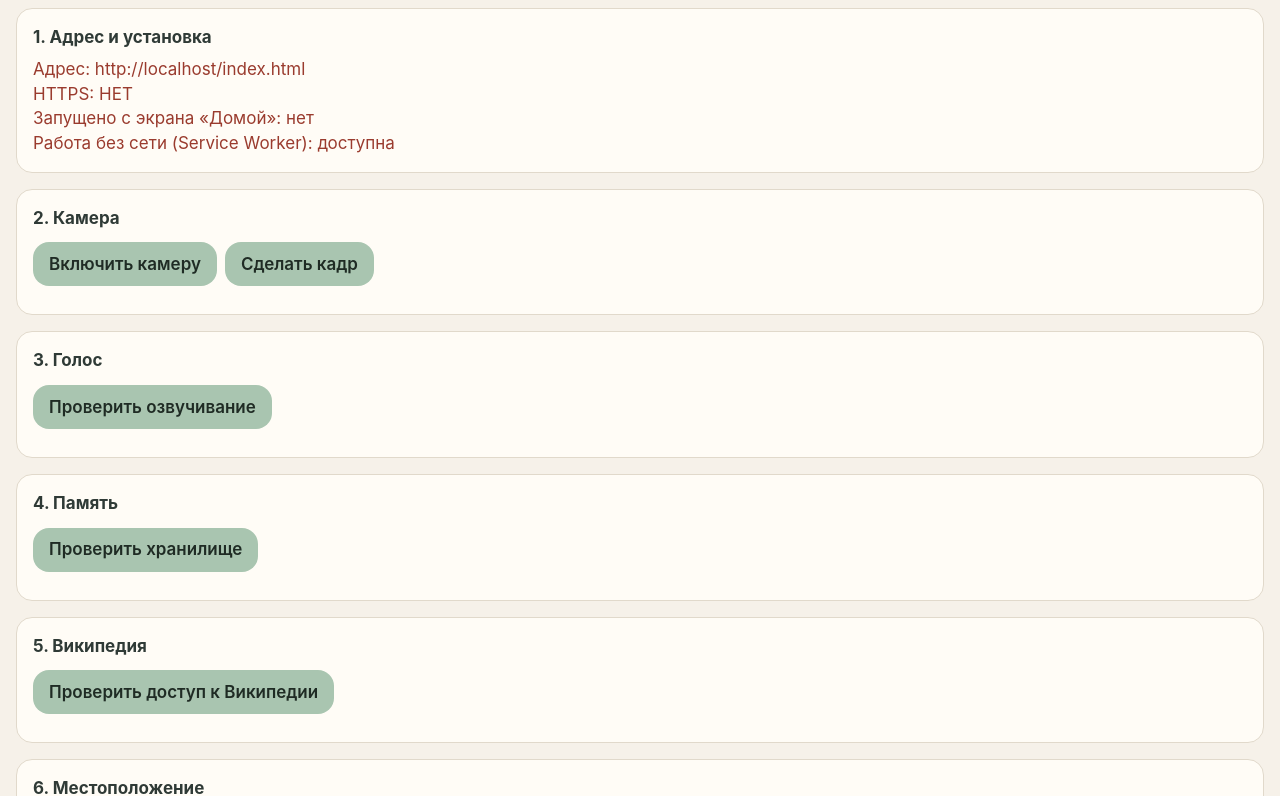
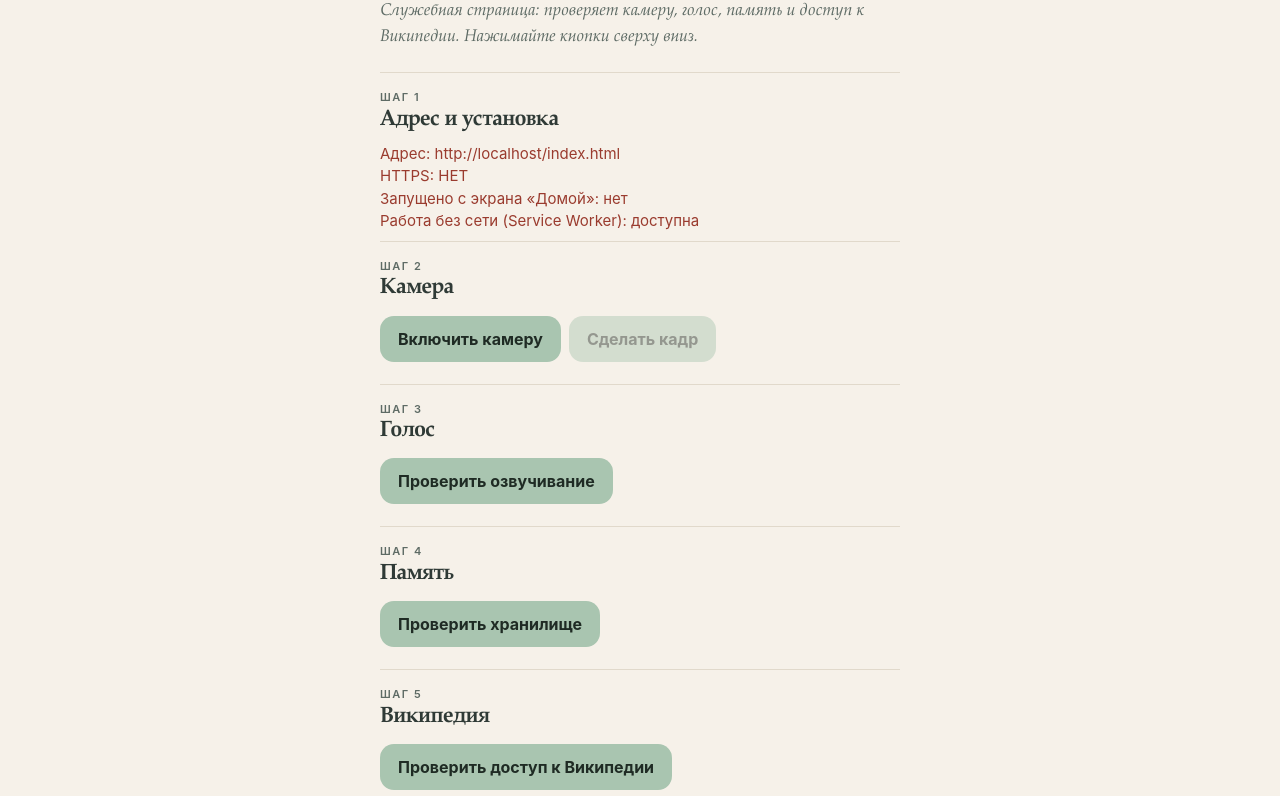
Before and after one commit to SAndreyW/audiogid, a plain HTML site: page index.html in a window 1280 px wide. Shown: the part 93-889 px from the top of the page. Drawn offline with Linux system fonts and the light colour scheme.

Commit message:
Add files via upload

```diff
--- a/index.html
+++ b/index.html
@@ -11,35 +11,40 @@
 <meta name="apple-mobile-web-app-title" content="Аудиогид">
 <meta name="theme-color" content="#F6F1E9">
 <style>
-  :root { --bg:#F6F1E9; --card:#FFFCF6; --text:#2F3A36; --muted:#5E6B65; --accent:#A9C5B0; --accent-text:#1F2B24; --line:#E1D9CB; }
+  :root { --bg:#F6F1E9; --surface:#FFFCF6; --text:#2F3A36; --muted:#5E6B65; --accent:#A9C5B0; --on:#1F2B24; --line:#E1D9CB; --ok:#2E6B45; --bad:#9A3B2E;
+          --serif:"New York", ui-serif, "Iowan Old Style", "Palatino Linotype", Georgia, serif; }
   @media (prefers-color-scheme: dark) {
-    :root { --bg:#25292E; --card:#30353B; --text:#ECE8E0; --muted:#B5BDB8; --accent:#8FB09A; --accent-text:#14201A; --line:#444A52; }
+    :root { --bg:#25292E; --surface:#30353B; --text:#ECE8E0; --muted:#B5BDB8; --accent:#8FB09A; --on:#14201A; --line:#444A52; --ok:#9BD1B0; --bad:#E5A59A; }
   }
-  * { box-sizing: border-box; }
-  body { margin:0; padding: max(16px, env(safe-area-inset-top)) 16px max(24px, env(safe-area-inset-bottom)); background:var(--bg); color:var(--text);
-         font: 17px/1.45 -apple-system, "SF Pro Text", system-ui, sans-serif; }
-  h1 { font-size: 22px; margin: 8px 0 4px; }
-  p.lead { color:var(--muted); margin: 0 0 16px; }
-  section { background:var(--card); border:1px solid var(--line); border-radius:16px; padding:16px; margin-bottom:16px; }
-  h2 { font-size: 17px; margin:0 0 8px; }
-  button { min-height:44px; padding:0 16px; border:0; border-radius:16px; background:var(--accent); color:var(--accent-text); font:inherit; font-weight:600; margin:4px 8px 4px 0; }
-  .out { margin-top:8px; color:var(--muted); white-space:pre-wrap; word-break:break-word; }
-  video, canvas { width:100%; border-radius:12px; margin-top:8px; background:#000; }
-  .ok { color:#2E6B45; } .bad { color:#9A3B2E; }
-  @media (prefers-color-scheme: dark) { .ok { color:#9BD1B0; } .bad { color:#E5A59A; } }
+  * { box-sizing:border-box; }
+  body { margin:0 auto; max-width:560px; padding:max(22px, env(safe-area-inset-top)) 20px max(36px, env(safe-area-inset-bottom)); background:var(--bg); color:var(--text);
+         font:16px/1.5 -apple-system, "SF Pro Text", system-ui, sans-serif; }
+  .kicker { font-size:11px; letter-spacing:.14em; text-transform:uppercase; color:var(--muted); font-weight:600; }
+  h1 { font:600 38px/1.04 var(--serif); letter-spacing:-.015em; margin:6px 0 8px; }
+  p.lead { font-family:var(--serif); font-style:italic; color:var(--muted); font-size:17px; margin:0 0 22px; }
+  section { border-top:1px solid var(--line); padding:16px 0 8px; }
+  h2 { font:600 22px/1.15 var(--serif); letter-spacing:-.01em; margin:2px 0 10px; }
+  button { min-height:46px; padding:0 18px; border:0; border-radius:14px; background:var(--accent); color:var(--on); font:inherit; font-weight:700; margin:4px 8px 4px 0; }
+  button:disabled { opacity:.45; }
+  .out { margin-top:10px; color:var(--muted); white-space:pre-wrap; word-break:break-word; font-size:15px; }
+  .out.ok { color:var(--ok); } .out.bad { color:var(--bad); }
+  video, canvas { width:100%; border-radius:6px; margin-top:10px; background:#000; border:1px solid var(--line); box-shadow:0 10px 22px rgba(60,50,38,.18); }
 </style>
 </head>
 <body>
-<h1>Аудиогид — проверка</h1>
-<p class="lead">Служебная страница для проверки хостинга и возможностей iPhone. Нажимайте кнопки сверху вниз.</p>
+<div class="kicker">Проверка возможностей</div>
+<h1>Аудиогид</h1>
+<p class="lead">Служебная страница: проверяет камеру, голос, память и доступ к Википедии. Нажимайте кнопки сверху вниз.</p>
 
 <section>
-  <h2>1. Адрес и установка</h2>
+  <div class="kicker">Шаг 1</div>
+  <h2>Адрес и установка</h2>
   <div id="env" class="out"></div>
 </section>
 
 <section>
-  <h2>2. Камера</h2>
+  <div class="kicker">Шаг 2</div>
+  <h2>Камера</h2>
   <button id="camBtn">Включить камеру</button><button id="shotBtn" disabled>Сделать кадр</button>
   <video id="video" playsinline muted hidden></video>
   <canvas id="canvas" hidden></canvas>
@@ -47,30 +52,35 @@
 </section>
 
 <section>
-  <h2>3. Голос</h2>
+  <div class="kicker">Шаг 3</div>
+  <h2>Голос</h2>
   <button id="voiceBtn">Проверить озвучивание</button>
   <div id="voiceOut" class="out"></div>
 </section>
 
 <section>
-  <h2>4. Память</h2>
+  <div class="kicker">Шаг 4</div>
+  <h2>Память</h2>
   <button id="memBtn">Проверить хранилище</button>
   <div id="memOut" class="out"></div>
 </section>
 
 <section>
-  <h2>5. Википедия</h2>
+  <div class="kicker">Шаг 5</div>
+  <h2>Википедия</h2>
   <button id="wikiBtn">Проверить доступ к Википедии</button>
   <div id="wikiOut" class="out"></div>
 </section>
 
 <section>
-  <h2>6. Местоположение</h2>
+  <div class="kicker">Шаг 6</div>
+  <h2>Местоположение</h2>
   <button id="geoBtn">Найти статьи рядом</button>
   <div id="geoOut" class="out"></div>
 </section>
 
 <section>
+  <div class="kicker">Итог</div>
   <h2>Отчёт</h2>
   <button id="repBtn">Скопировать отчёт</button>
   <div id="repOut" class="out"></div>
--- a/sw.js
+++ b/sw.js
@@ -1,6 +1,6 @@
 // Служебный сценарий для проверки: сохраняет страницу в памяти устройства,
 // чтобы она открывалась без сети.
-const CACHE = 'audiogid-check-v1';
+const CACHE = 'audiogid-check-v2';
 const FILES = ['./', 'index.html', 'manifest.webmanifest', 'icon-180.png', 'icon-512.png'];
 
 self.addEventListener('install', (event) => {
```
